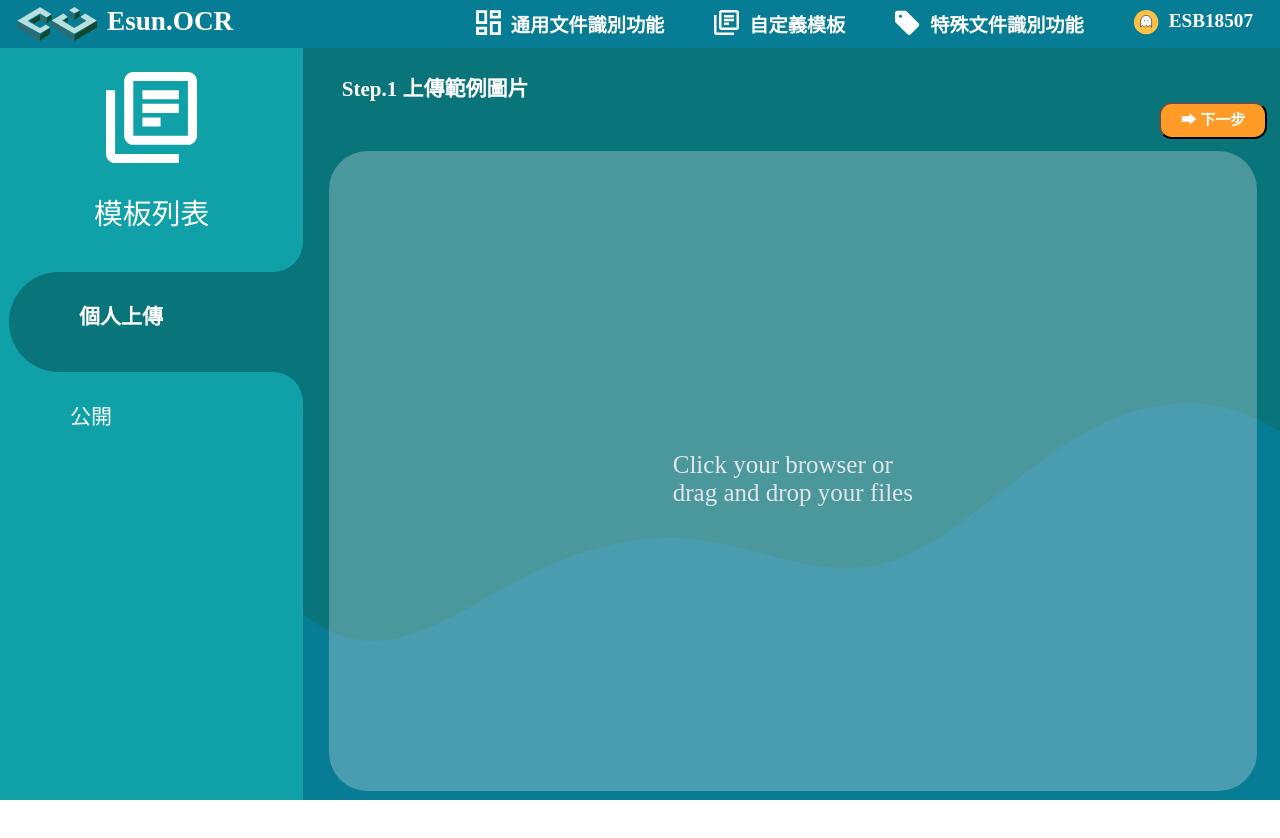
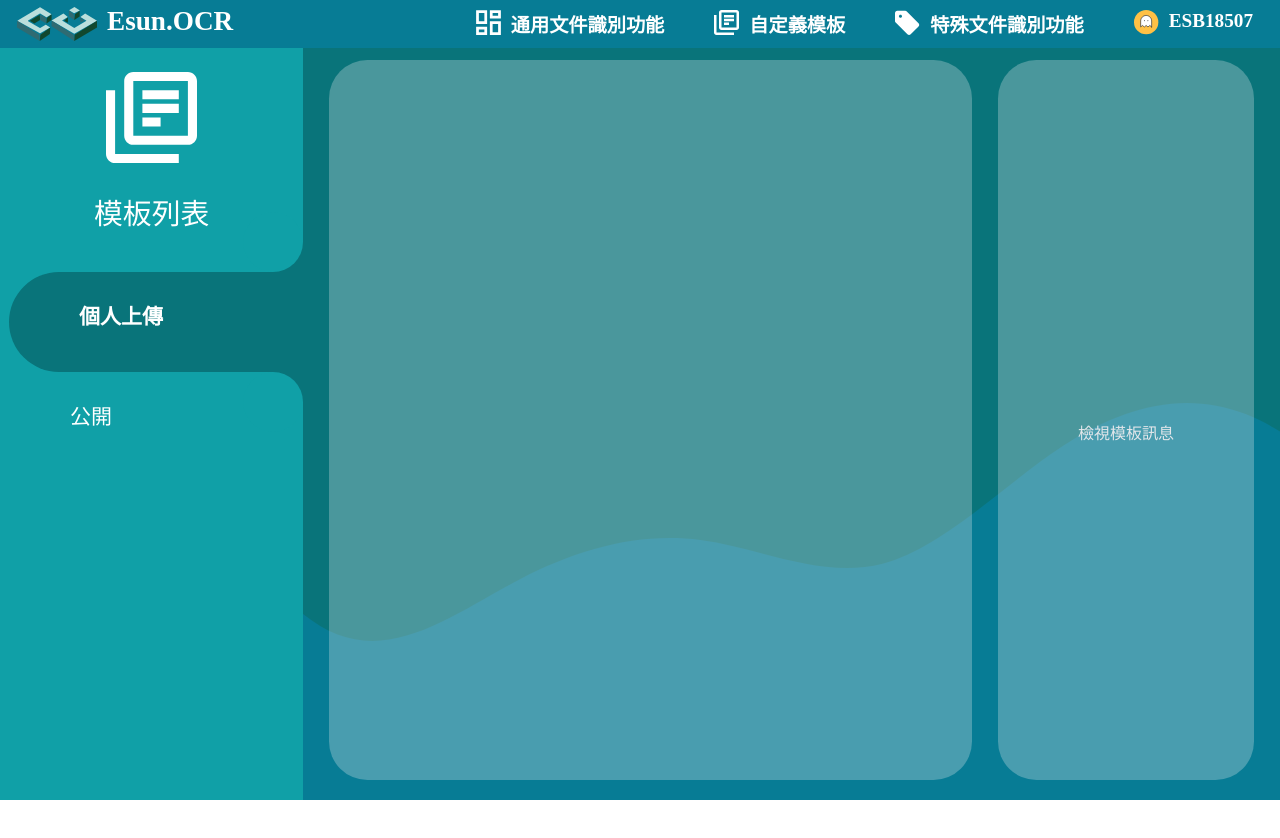
Before and after one commit to halloju/_ocr_web_service, a Vue app in the folder frontend/: page /template-list/private in a window 1280 px wide. Shown: the top 838 px of the page. Before the commit the page ends 800 px from the top, so only its background shows below. Built offline with nearby package versions, Linux system fonts and the light colour scheme.

Commit message:
[style] 調整define、template的style

```diff
--- a/frontend/src/views/DefineStep1.vue
+++ b/frontend/src/views/DefineStep1.vue
@@ -66,7 +66,6 @@
   display: flex;
   justify-content: center;
   align-items: center;
-
 }
 </style>
 <script>
--- a/frontend/src/views/TemplatePrivate.vue
+++ b/frontend/src/views/TemplatePrivate.vue
@@ -1,72 +1,70 @@
 <template>
-  <div class="step">
-    Step.1 上傳範例圖片
+  <div class="contentWrapper">
+  <div class="contentWrapper1 py-5 ">
+    <div class="my-content">
+    </div>
   </div>
-  <div class="buttons">
-    <button class="next-button">➡ 下一步</button>
+  <div class="contentWrapper2 py-5">
+    <div class="my-content2">
+      檢視模板訊息
+    </div>
   </div>
-  <div class="contentWrapper py-5 px-4">
-    <div class="my-content">
-      Click your browser or <br>
-      drag and drop your files
-    </div>
   </div>
 </template>
 
 <style scoped>
-.step {
-  margin-top: 3vh;
-  margin-left: 3vw;
-  color: white;
-  font-size: 21px;
-  font-weight: bold;
+.contentWrapper {
+  display: flex;
+  height: 80vh;
+  justify-content: center;
 }
-.buttons {
-  text-align: right;
-  margin-right: 1vw;
-}
-.buttons .next-button{
-  background-color: #FF9B26;
-  padding: 5px 20px;
-  border-radius: 1vw 1vw 1vw 1vw;
-  text-align: right;
-  color: white;
-  font-size: 15px;
-  font-weight: bold;
-}
-.contentWrapper{
-  display: block;
+.contentWrapper1{
+  flex-grow:4;
   background-color: rgba(226, 230, 234, 0.3);
-  max-width: 95%;
-  height: 80vh;
+  height: 90vh;
   margin-top: 1.5vh;
   margin-bottom: 1.5vh;
   margin-left: 2vw;
   margin-right: 1vw;
   border-radius: 3vw 3vw 3vw 3vw;
 }
+.contentWrapper2{
+  flex-grow:1;
+  background-color: rgba(226, 230, 234, 0.3);
+  height: 90vh;
+  margin-top: 1.5vh;
+  margin-bottom: 1.5vh;
+  margin-left: 1vw;
+  margin-right: 2vw;
+  border-radius: 3vw 3vw 3vw 3vw;
+}
 .bar {
-  margin-left: 25vw;
-  margin-bottom: 2vh;
+  background-color: white;
+  margin-bottom: 20px;
+  text-align: left;
 }
-.bar button {
-  background-color: black;
-  border-radius: 3vw 3vw 3vw 3vw;
-  border: 5px solid white;
+.bar .content-title {
+  margin-left: 30px;
+  color: #008b8b;
+  font-size: 17px;
   font-weight: bold;
-  text-align: center;
-
+}
+.bar .content-subtitle {
+  color: grey;
+  font-size: 17px;
 }
 .my-content {
   width: 100%;
-  height: 70vh;
-  padding: 0 0 0 0;
+  height: 75vh;
+  color: #008b8b;
+}
+.my-content2 {
+  position: relative;
+  text-align: center;
+  top: 50%;
+  width: 100%;
+  height: 80vh;
   color: #E2E6EA;
-  font-size: 25px;
-  display: flex;
-  justify-content: center;
-  align-items: center;
-
 }
 </style>
 <script>
```
